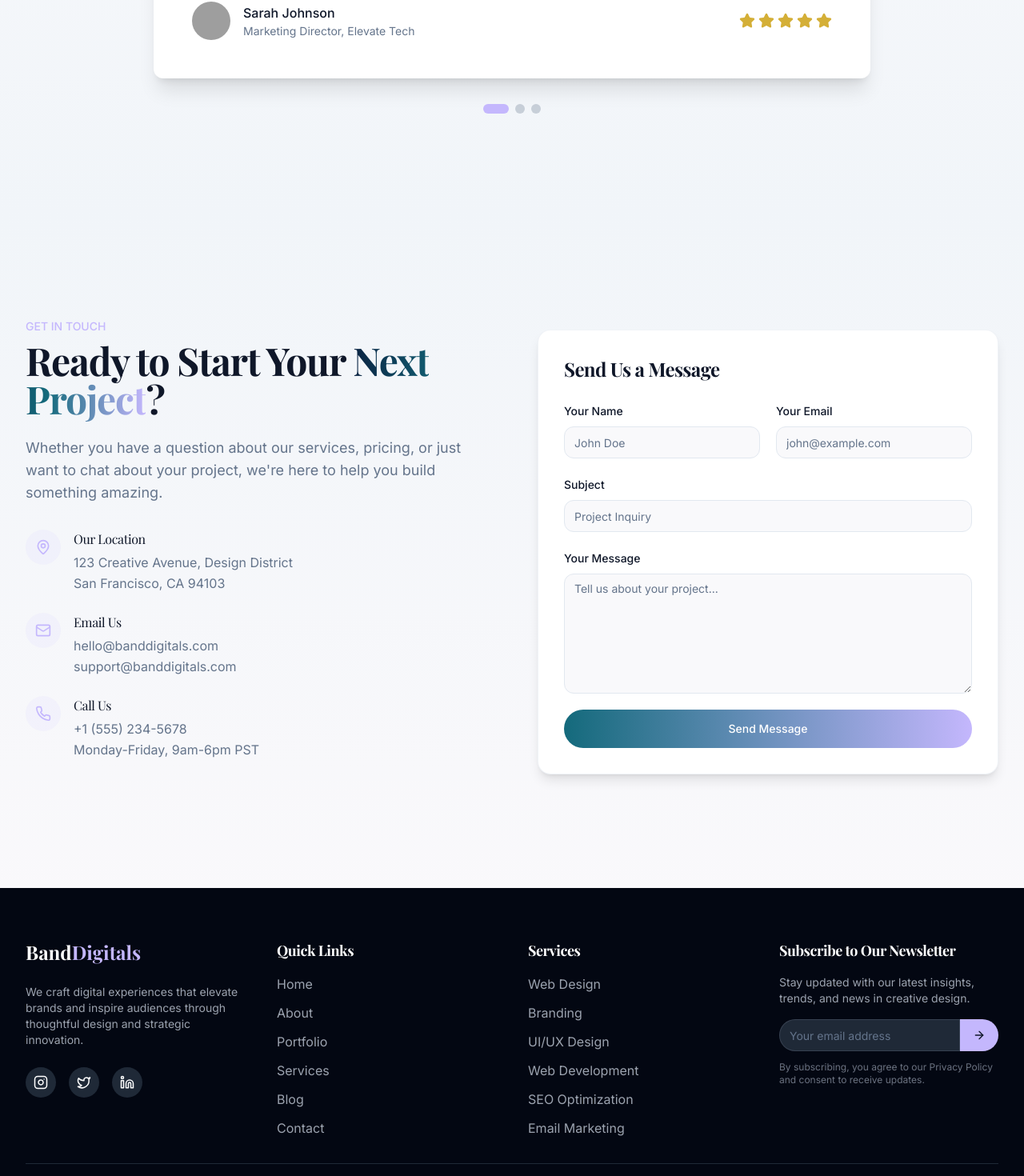
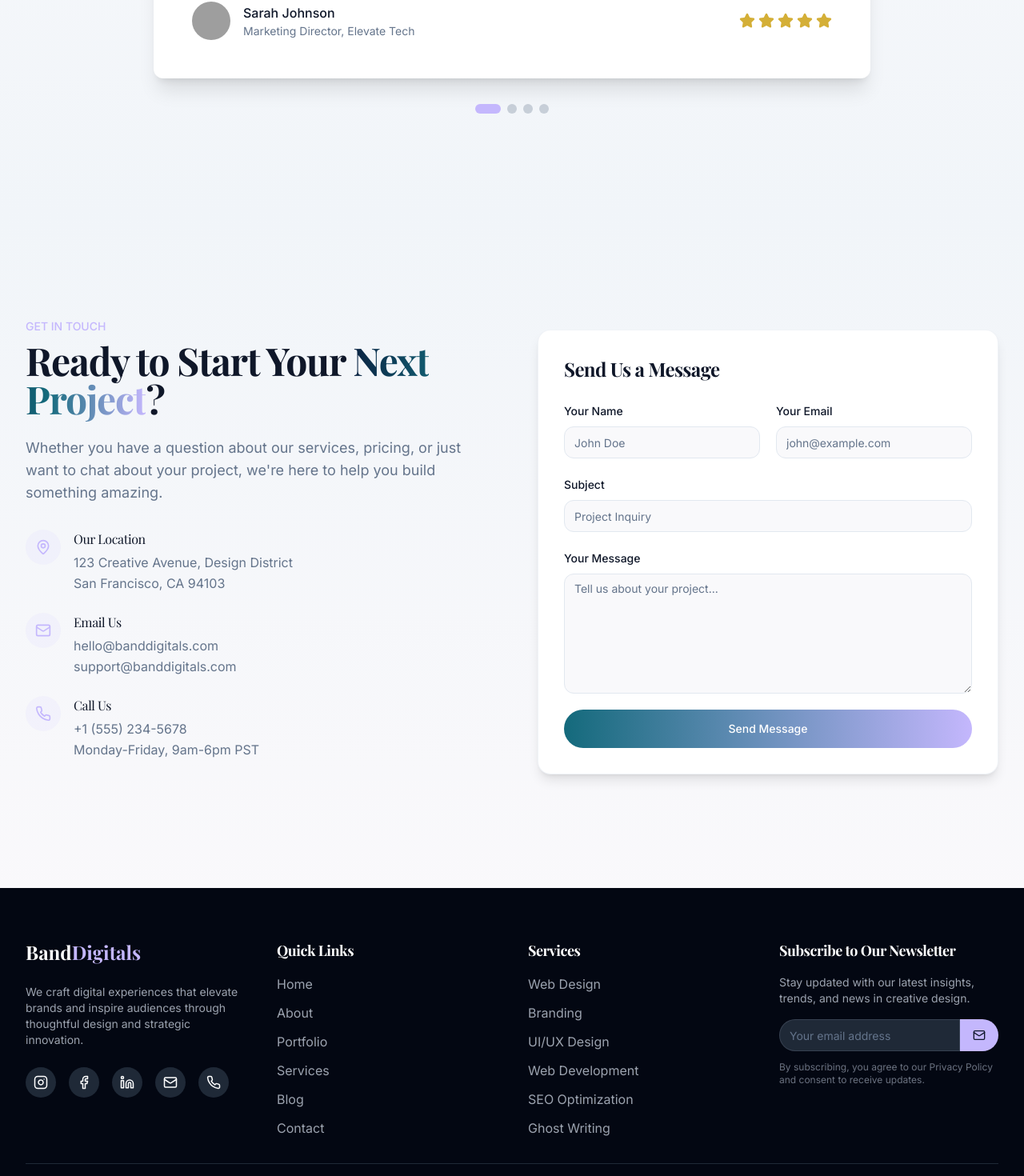
Before and after one commit to zeedstudios98/banddigitals-creative-canvas, a React (Vite) app: page / in a window 1280 px wide. Shown: the part 4530-6000 px from the top of the page at 80% size. Built offline with nearby package versions, Linux system fonts and the light colour scheme; grey boxes are pictures that could not be loaded.

Commit message:
Add social media links and testimonial
Add social media links and a client testimonial to the website.

```diff
--- a/src/components/Footer.tsx
+++ b/src/components/Footer.tsx
@@ -1,7 +1,7 @@
 
 import React from 'react';
 import { Link } from 'react-router-dom';
-import { Instagram, Twitter, Linkedin, ArrowRight } from 'lucide-react';
+import { Instagram, Facebook, Linkedin, Mail, Phone } from 'lucide-react';
 import { Input } from '@/components/ui/input';
 import { Button } from '@/components/ui/button';
 
@@ -22,7 +22,7 @@ const Footer: React.FC = () => {
             </p>
             <div className="flex space-x-4">
               <a
-                href="https://instagram.com"
+                href="https://instagram.com/banddigitals"
                 target="_blank"
                 rel="noopener noreferrer"
                 className="bg-gray-800 hover:bg-brand-lavender p-2.5 rounded-full transition-colors"
@@ -31,22 +31,36 @@ const Footer: React.FC = () => {
                 <Instagram size={18} />
               </a>
               <a
-                href="https://twitter.com"
+                href="https://facebook.com/saheedzeed"
                 target="_blank"
                 rel="noopener noreferrer"
                 className="bg-gray-800 hover:bg-brand-lavender p-2.5 rounded-full transition-colors"
-                aria-label="Twitter"
+                aria-label="Facebook"
               >
-                <Twitter size={18} />
+                <Facebook size={18} />
               </a>
               <a
-                href="https://linkedin.com"
+                href="https://www.linkedin.com/in/saheed-ajisola"
                 target="_blank"
                 rel="noopener noreferrer"
                 className="bg-gray-800 hover:bg-brand-lavender p-2.5 rounded-full transition-colors"
                 aria-label="LinkedIn"
               >
                 <Linkedin size={18} />
+              </a>
+              <a
+                href="mailto:banddigitals@gmail.com"
+                className="bg-gray-800 hover:bg-brand-lavender p-2.5 rounded-full transition-colors"
+                aria-label="Email"
+              >
+                <Mail size={18} />
+              </a>
+              <a
+                href="tel:+2348068692619"
+                className="bg-gray-800 hover:bg-brand-lavender p-2.5 rounded-full transition-colors"
+                aria-label="Phone"
+              >
+                <Phone size={18} />
               </a>
             </div>
           </div>
@@ -72,7 +86,7 @@ const Footer: React.FC = () => {
           <div>
             <h3 className="font-bold text-lg mb-4">Services</h3>
             <ul className="space-y-3">
-              {['Web Design', 'Branding', 'UI/UX Design', 'Web Development', 'SEO Optimization', 'Email Marketing'].map((item) => (
+              {['Web Design', 'Branding', 'UI/UX Design', 'Web Development', 'SEO Optimization', 'Ghost Writing'].map((item) => (
                 <li key={item}>
                   <Link
                     to="/services"
@@ -99,7 +113,7 @@ const Footer: React.FC = () => {
                   className="rounded-l-full bg-gray-800 border-gray-700 text-white"
                 />
                 <Button className="rounded-r-full bg-brand-lavender hover:bg-brand-lavender/90">
-                  <ArrowRight size={18} />
+                  <Mail size={18} />
                 </Button>
               </div>
               <p className="text-gray-500 text-xs">
--- a/src/components/TestimonialsSection.tsx
+++ b/src/components/TestimonialsSection.tsx
@@ -43,6 +43,15 @@ const testimonials: Testimonial[] = [
     avatar: "https://randomuser.me/api/portraits/women/68.jpg",
     rating: 5
   },
+  {
+    id: 4,
+    content: "I've had a few jobs done via Fiverr. I can genuinely say that this is my first genuine full 5 stars and if I could I would give more, as Band Digital went way and above what I was looking for. Such professionalism. Great communication. Excellent end product. I will definitely recommend and use again.",
+    author: "Andy",
+    position: "Client",
+    company: "United Kingdom",
+    avatar: "https://randomuser.me/api/portraits/men/75.jpg",
+    rating: 5
+  }
 ];
 
 const TestimonialsSection: React.FC = () => {
```
